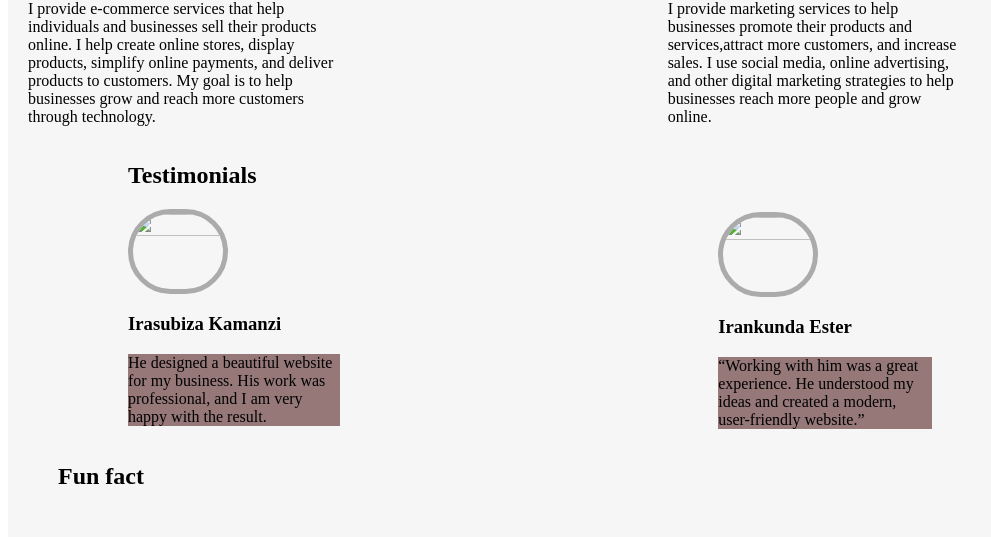
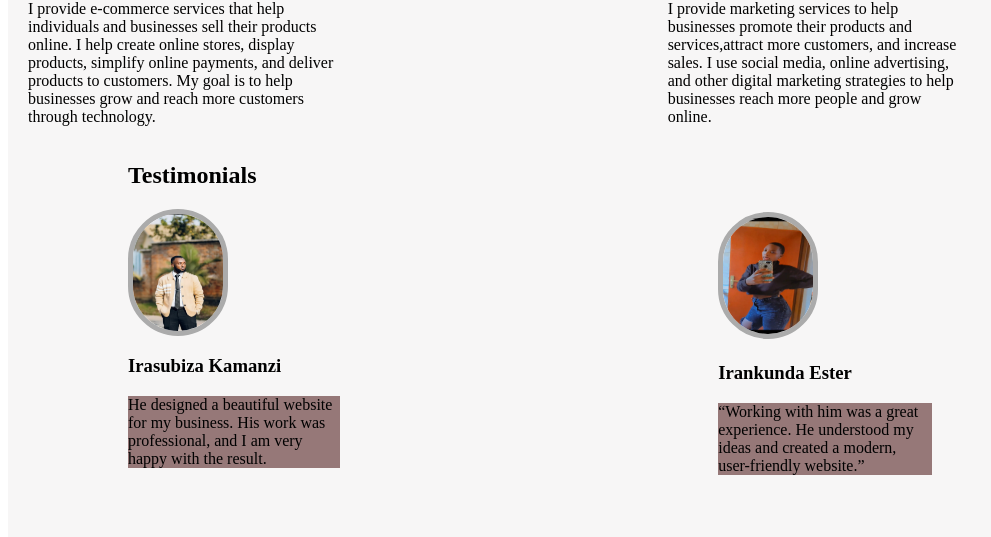
Before and after one commit to samz-ndayambaje/My-website, a plain HTML site: page index.html in a window 1280 px wide. Shown: the part 769-1306 px from the top of the page, without its empty margins (0-991 px from the left). Drawn offline with Linux system fonts and the light colour scheme.

Commit message:
we updated photos

```diff
--- a/index.html
+++ b/index.html
@@ -108,7 +108,7 @@
     <div class="text2">
         <h2 class="section-heading">Testimonials</h2>
 
-        <img class="photo2" src="/home/student/Downloads/Screenshot_20261005-134454.jpg" alt="">
+        <img class="photo2" src="Screenshot_20261005-134454.jpg" alt="">
 
 
             <h1>Irasubiza Kamanzi</h1>
@@ -121,7 +121,7 @@
     </div>
 
     <div class="photot">
-        <img class="photo3" src="/home/student/Downloads/e16f408cc07711ae6a7f4161554e7c01_1773380512110_0.webp (1).jpg"
+        <img class="photo3" src="e16f408cc07711ae6a7f4161554e7c01_1773380512110_0.webp (1).jpg"
             alt="">
 
         <h1>Irankunda Ester</h1>
```
Also changed, not shown: Screenshot_20261005-134454.jpg (added), e16f408cc07711ae6a7f4161554e7c01_1773380512110_0.webp (1).jpg (added).
